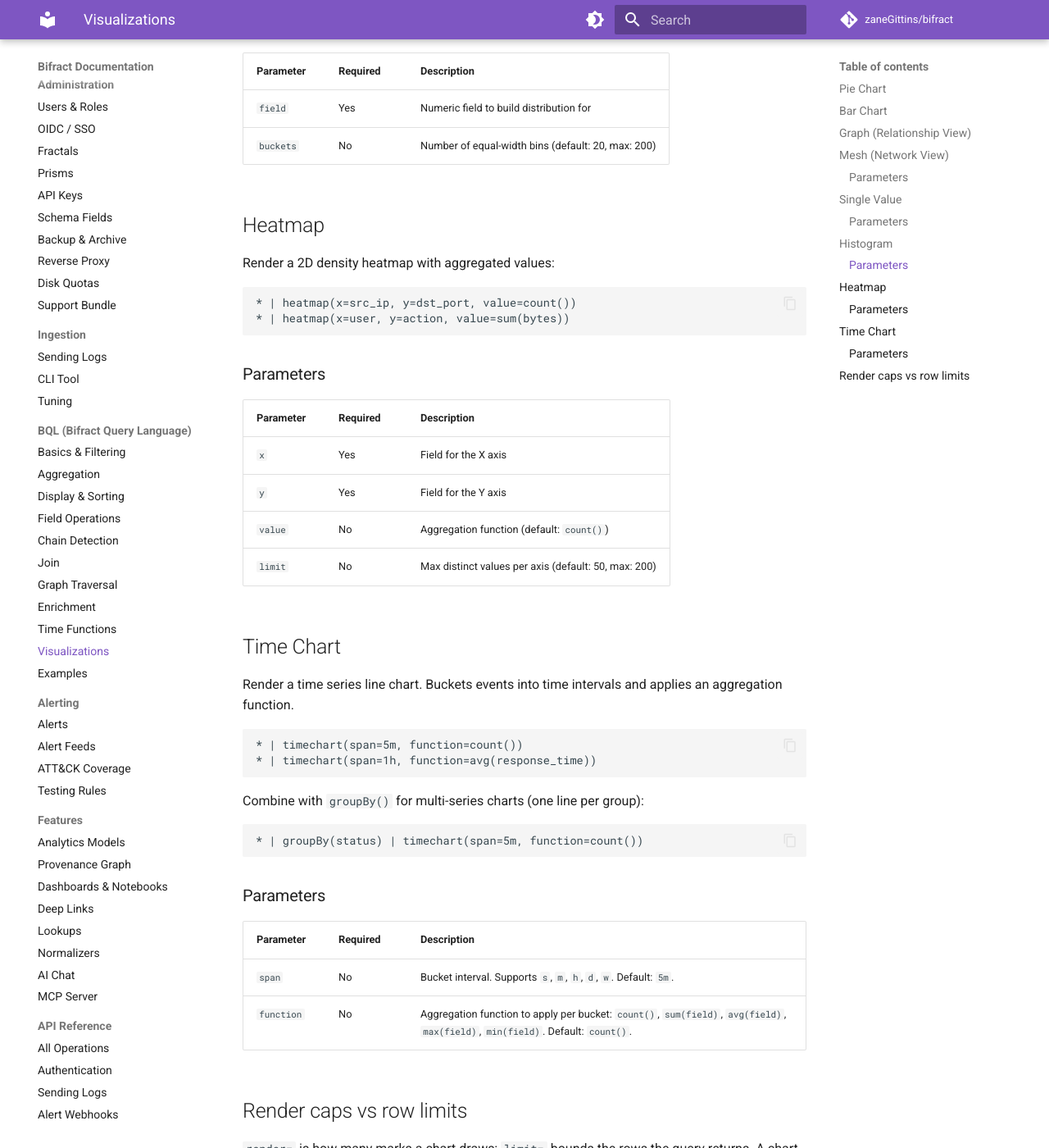
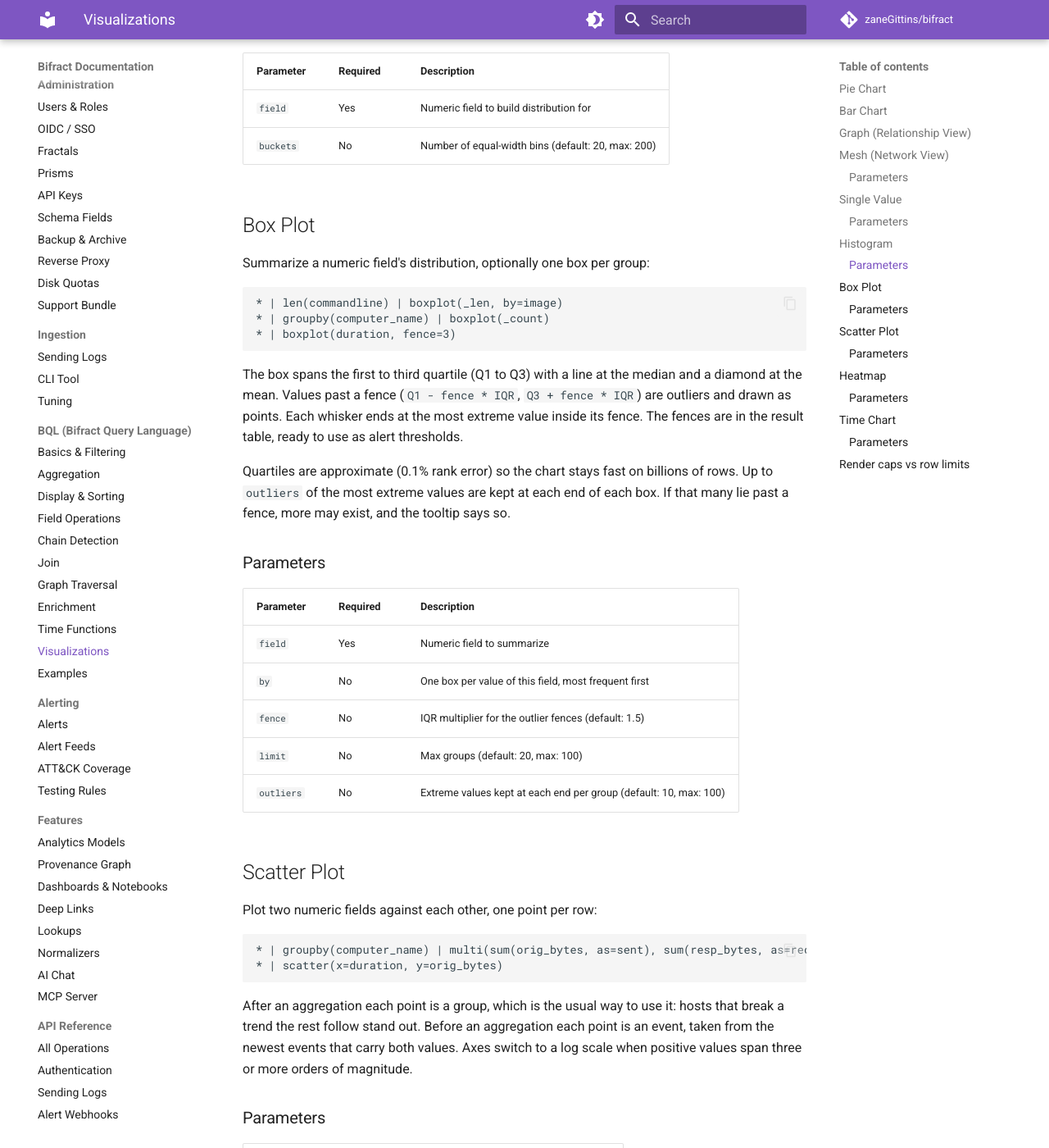
Before and after one commit to zaneGittins/bifract, an MkDocs documentation site: the page built from docs/bql/visualizations.md, in a window 1280 px wide and 1400 px high, scrolled down 2086 px. Shown: the whole window at 82% size. Built offline with MkDocs 1.6.1 and Material for MkDocs 9.7.7, drawn with Linux system fonts in a browser that asks for light colours; comment, search, counter and statistics services are not loaded; some of the changed text lies outside the part shown.

Commit message:
Document boxplot() and scatter()

````diff
--- a/docs/bql/visualizations.md
+++ b/docs/bql/visualizations.md
@@ -78,6 +78,50 @@ Distribute a numeric field into equal-width bins:
 | `field`   | Yes      | Numeric field to build distribution for |
 | `buckets` | No       | Number of equal-width bins (default: 20, max: 200) |
 
+## Box Plot
+
+Summarize a numeric field's distribution, optionally one box per group:
+
+```
+* | len(commandline) | boxplot(_len, by=image)
+* | groupby(computer_name) | boxplot(_count)
+* | boxplot(duration, fence=3)
+```
+
+The box spans the first to third quartile (Q1 to Q3) with a line at the median and a diamond at the mean. Values past a fence (`Q1 - fence * IQR`, `Q3 + fence * IQR`) are outliers and drawn as points. Each whisker ends at the most extreme value inside its fence. The fences are in the result table, ready to use as alert thresholds.
+
+Quartiles are approximate (0.1% rank error) so the chart stays fast on billions of rows. Up to `outliers` of the most extreme values are kept at each end of each box. If that many lie past a fence, more may exist, and the tooltip says so.
+
+### Parameters
+
+| Parameter  | Required | Description |
+|------------|----------|-------------|
+| `field`    | Yes      | Numeric field to summarize |
+| `by`       | No       | One box per value of this field, most frequent first |
+| `fence`    | No       | IQR multiplier for the outlier fences (default: 1.5) |
+| `limit`    | No       | Max groups (default: 20, max: 100) |
+| `outliers` | No       | Extreme values kept at each end per group (default: 10, max: 100) |
+
+## Scatter Plot
+
+Plot two numeric fields against each other, one point per row:
+
+```
+* | groupby(computer_name) | multi(sum(orig_bytes, as=sent), sum(resp_bytes, as=received)) | scatter(x=received, y=sent, label=computer_name)
+* | scatter(x=duration, y=orig_bytes)
+```
+
+After an aggregation each point is a group, which is the usual way to use it: hosts that break a trend the rest follow stand out. Before an aggregation each point is an event, taken from the newest events that carry both values. Axes switch to a log scale when positive values span three or more orders of magnitude.
+
+### Parameters
+
+| Parameter | Required | Description |
+|-----------|----------|-------------|
+| `x`       | Yes      | Numeric field for the X axis |
+| `y`       | Yes      | Numeric field for the Y axis |
+| `label`   | No       | Field that names each point in the tooltip |
+| `limit`   | No       | Max points (default: 5000, max: 50000) |
+
 ## Heatmap
 
 Render a 2D density heatmap with aggregated values:
--- a/docs/features/dashboards.md
+++ b/docs/features/dashboards.md
@@ -16,7 +16,7 @@ Each widget is a self-contained panel with:
 - **Query** - a BQL query. The visualization is chosen by the query's final command, so `| piechart()`, `| timechart(...)`, `| mesh(...)` and so on each render as that chart; a query with no visualization command renders as a table
 - **Layout** - position and size on a 24-column grid (see [Editing](#editing))
 
-Available chart types are `table`, `piechart`, `barchart`, `timechart`, `singleval`, `histogram`, `heatmap`, `graph`, `mesh`, `pgraph`, and `worldmap`. See [Visualizations](../bql/visualizations.md).
+Available chart types are `table`, `piechart`, `barchart`, `timechart`, `singleval`, `histogram`, `boxplot`, `scatter`, `heatmap`, `graph`, `mesh`, `pgraph`, and `worldmap`. See [Visualizations](../bql/visualizations.md).
 
 Widget results are cached so the dashboard loads quickly on return visits.
 
````
